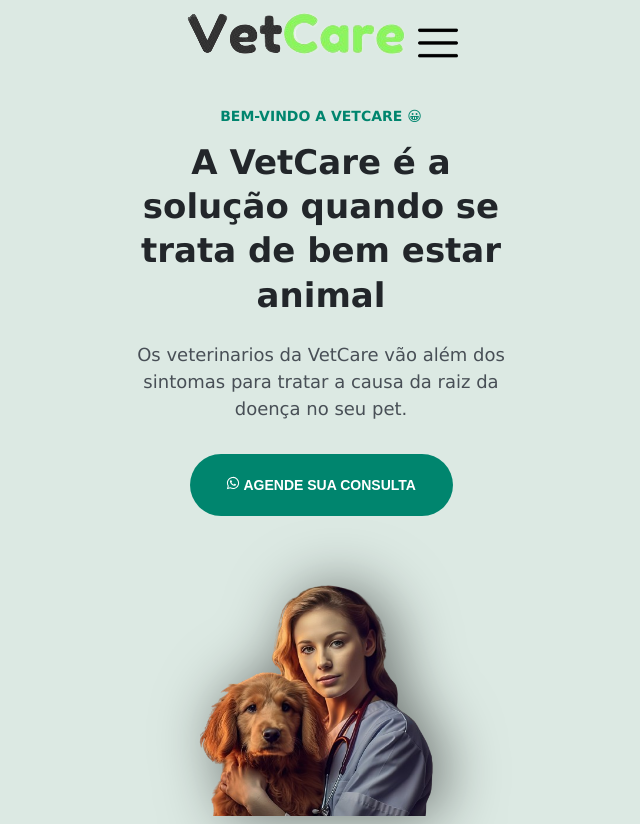
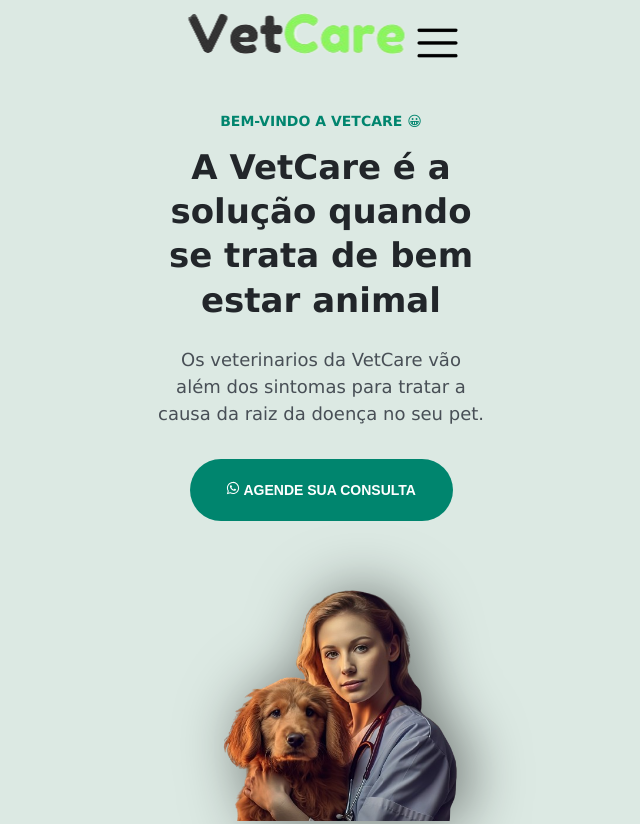
Before and after one commit to gardvet/VetCare, a plain HTML site: page index.html in a window 1280 px wide. Shown: the top 824 px of the page, without its empty margins (319-959 px from the left). Drawn offline with nearby package versions, Linux system fonts and the light colour scheme.

Commit message:
javascript

```diff
--- a/index.html
+++ b/index.html
@@ -8,14 +8,18 @@
     <title>VetCare</title>
     <link rel="stylesheet" href="style.css">
 </head>
-<body>
+<body onscroll="onScroll()">
 
-    <nav>
-        <img class="logo" src="./assets/logo.png" alt="logomarca">
-        <img class="menu"src="./assets/cardapio.png" alt="botao de opcoes">
+    <nav id="navega" class="">
+
+        <div class="largura">
+            <img class="logo" src="./assets/logo.png" alt="logomarca">
+            <img class="menu"src="./assets/cardapio.png" alt="botao de opcoes">
+        </div>
+
     </nav>
 
-    <header>
+    <header class="largura">
 
         <h4>BEM-VINDO A VETCARE &#128512</h4>
 
@@ -56,6 +60,7 @@
 
     </header>
 
+    <script src="main.js"></script>
 
     <script type="module" src="https://unpkg.com/ionicons@7.1.0/dist/ionicons/ionicons.esm.js"></script>
     <script nomodule src="https://unpkg.com/ionicons@7.1.0/dist/ionicons/ionicons.js"></script>
--- /dev/null
+++ b/main.js
@@ -0,0 +1,8 @@
+function onScroll() {
+    if (scrollY > 0){
+        navega.classList.add('scroll')
+    } else {
+        navega.classList.remove('scroll')
+    }
+
+}
--- a/style.css
+++ b/style.css
@@ -8,6 +8,7 @@
     --paragraph: hsl(210, 9%, 31%);
     --brand-beige: hsl(39, 100%, 97%);
     --brand-light: hsl(148, 23%, 89%);
+    --nav-height: 7.2rem;
     font-size: 62.5%;
 }
 
@@ -23,7 +24,7 @@ para criar um tipo de background em parte da página*/
 header::before {
     content: "";
     width: 100vw; /*preencher a largura*/
-    height: 108rem; /*tamanho da altura*/
+    height: calc(108rem + var(--nav-height)); /*tamanho da altura*/
     background-color: var(--brand-light);
     display: block; /*as propriedades abaixo são habilitadas com o block*/
     position: absolute;
@@ -32,17 +33,39 @@ header::before {
     z-index: -1; /*serve para ficar por trás dos objetos da página*/
 }
 
+nav {
+    display: flex;
+    height: var(--nav-height);
+    position: fixed;
+    top: 0;
+    left: 50%;
+    transform:translateX(-50%);
+}
+
 nav .menu {
     width: 4rem;
     height: 4rem;
+}
 
+.largura {
+    width: 37.5rem;
+    margin-inline: auto;
+    padding-inline: 2.4rem;
+}
+
+nav.largura {
+    display: flex;
+    align-items: center;
+    justify-content: space-between;
+}
+
+nav.scroll {
+    background: var(--primary-color);
+    width: 100vw;
 }
 
 header {
-    width: 37.5rem;
-    margin-right: auto;
-    margin-left: auto;
-    margin-top: 4.1rem;
+       margin-top: calc(4.1rem + var(--nav-height));
 
 }
 
```
